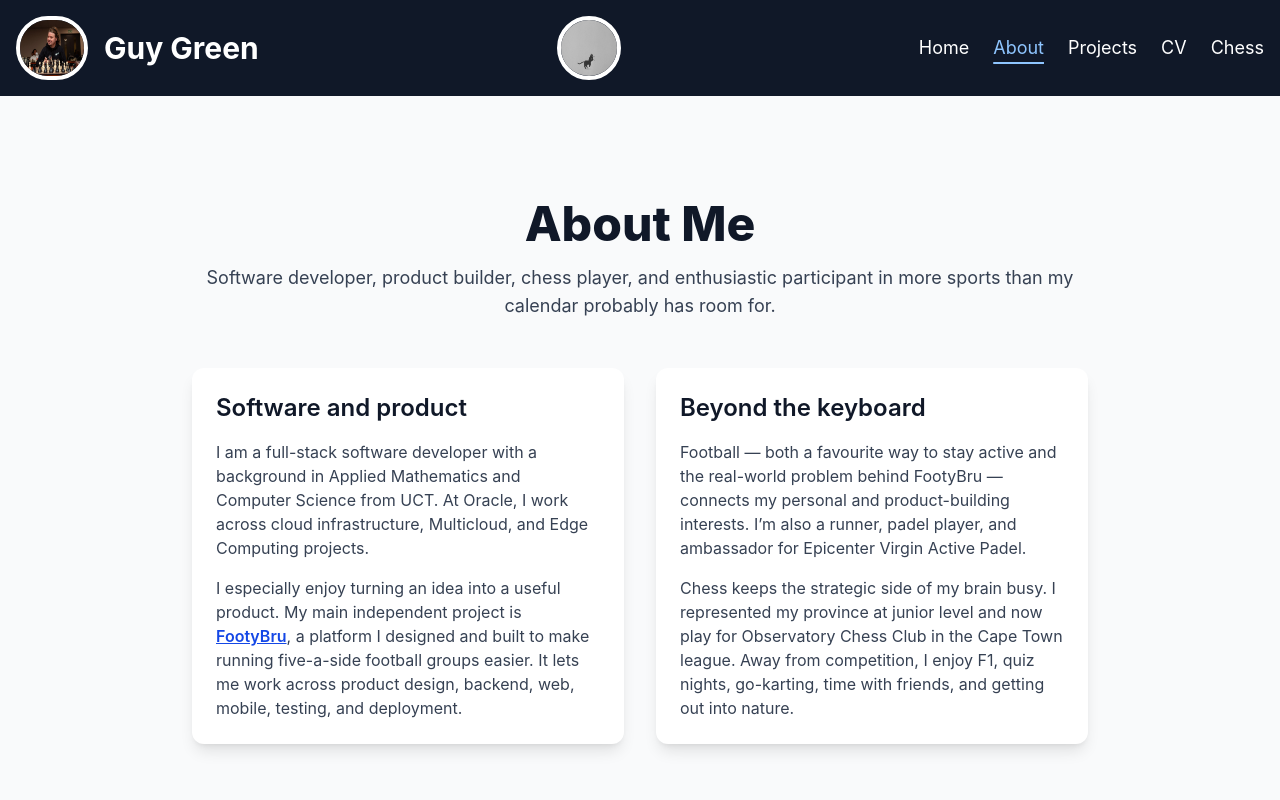
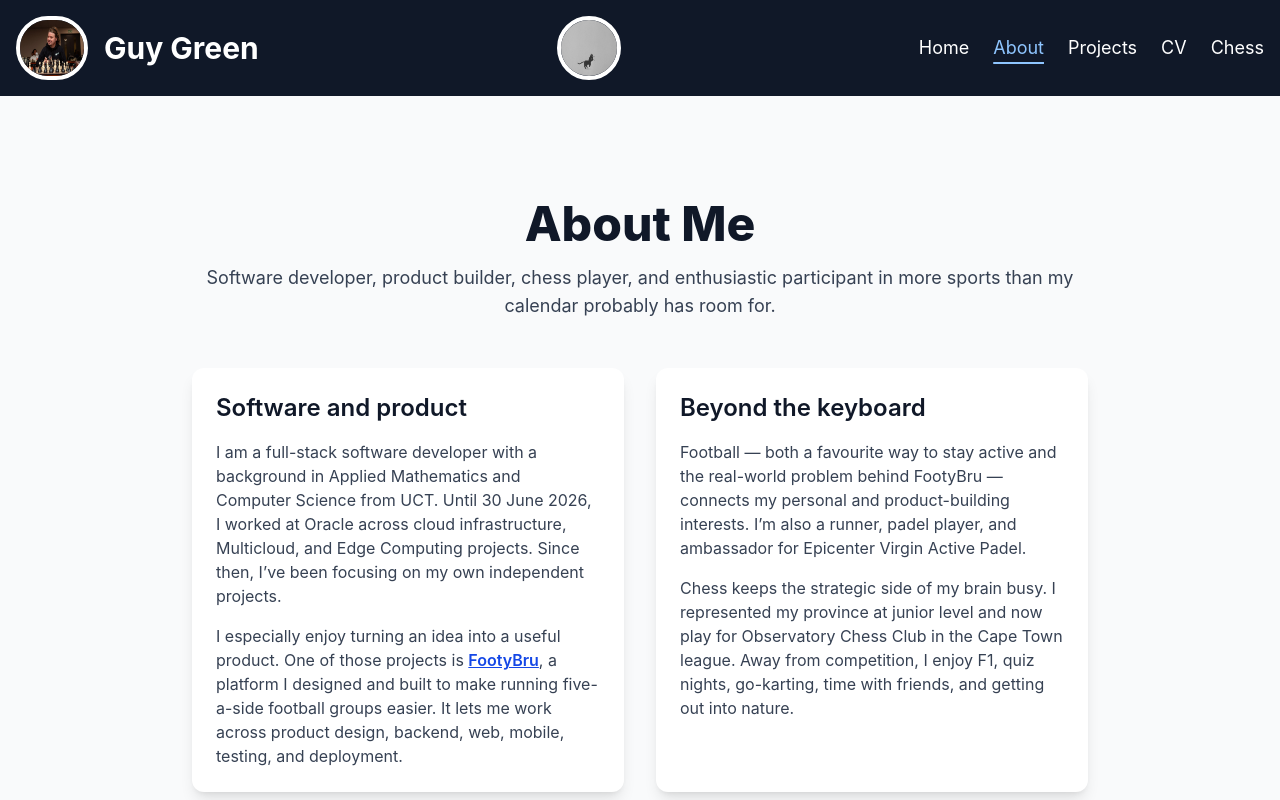
Before and after one commit to guyAOgreen/DomainApp, a React (Vite) app: page /about-me in a window 1280 px wide. Shown: the top 800 px of the page. Built offline with nearby package versions, Linux system fonts and the light colour scheme.

Commit message:
Update Oracle employment status

```diff
--- a/src/pages/AboutMePage/AboutMePage.tsx
+++ b/src/pages/AboutMePage/AboutMePage.tsx
@@ -68,12 +68,12 @@ const AboutMePage: React.FC = () => {
           <div className="space-y-4 text-gray-700 dark:text-gray-300">
             <p>
               I am a full-stack software developer with a background in Applied Mathematics and
-              Computer Science from UCT. At Oracle, I work across cloud infrastructure, Multicloud,
-              and Edge Computing projects.
+              Computer Science from UCT. Until 30 June 2026, I worked at Oracle across cloud
+              infrastructure, Multicloud, and Edge Computing projects. Since then, I’ve been
+              focusing on my own independent projects.
             </p>
             <p>
-              I especially enjoy turning an idea into a useful product. My main independent project
-              is{" "}
+              I especially enjoy turning an idea into a useful product. One of those projects is{" "}
               <Link
                 to={appRoutes.projects}
                 className="font-semibold text-blue-700 underline dark:text-blue-300"
```
Also changed, not shown: 1 other file (tests, documents, lock files or other folders).
